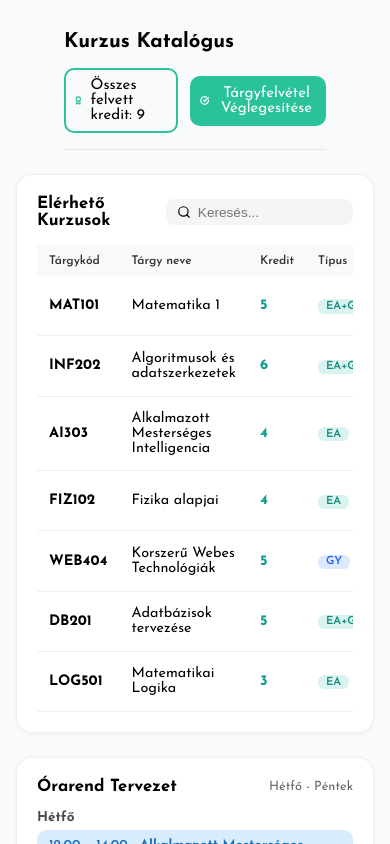
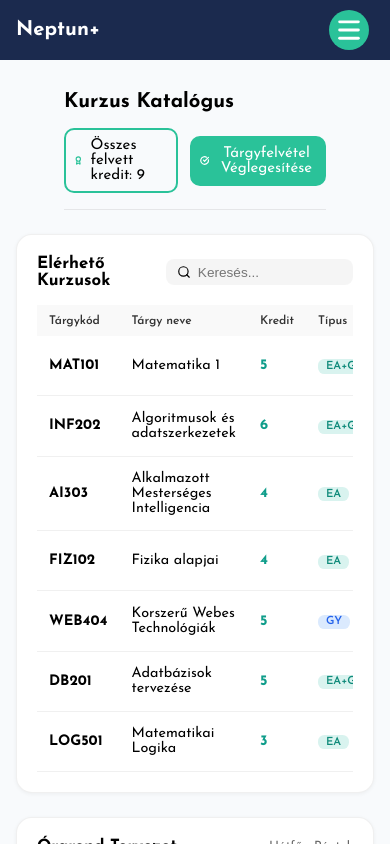
Before and after one commit to Dlevy004/neptun-plus-frontend, a React (Vite) app in the folder frontend/: page /courses in a window 390 px wide. Shown: the top 844 px of the page. Built offline with nearby package versions, Linux system fonts and the light colour scheme.

Commit message:
feat: add a topbar with hamburger menu in mobile view

```diff
--- a/frontend/src/components/layout/AppLayout.css
+++ b/frontend/src/components/layout/AppLayout.css
@@ -15,10 +15,37 @@
   margin-left: 85px;
 }
 
+.mobile-topbar {
+  display: none;
+}
+
 @media (max-width: 1024px) {
   .app-content,
   .app-content--collapsed {
     margin-left: 0;
     padding: 16px;
+    padding-top: calc(60px + 16px); /* hely a fixed mobile-topbar alatt */
+  }
+
+  .mobile-topbar {
+    display: flex;
+    align-items: center;
+    justify-content: space-between;
+
+    position: fixed;
+    top: 0;
+    left: 0;
+    right: 0;
+    height: 60px;
+    z-index: 70;
+
+    padding: 0 1rem;
+    background: var(--primary-color);
+  }
+
+  .mobile-topbar-logo {
+    font-weight: 700;
+    font-size: var(--fs-h3);
+    color: var(--text-color2);
   }
 }
--- a/frontend/src/components/layout/AppLayout.jsx
+++ b/frontend/src/components/layout/AppLayout.jsx
@@ -3,6 +3,7 @@ import { Outlet } from 'react-router-dom'
 
 import './AppLayout.css'
 import Sidebar from '../common/Sidebar'
+import HamburgerMenu from '../common/HamburgerMenu'
 
 
 function AppLayout() {
@@ -24,6 +25,14 @@ function AppLayout() {
         setIsCollapsed={setIsCollapsed}
       />
 
+      <div className="mobile-topbar">
+        <span className="mobile-topbar-logo">Neptun+</span>
+        <HamburgerMenu
+          isOpen={isMobileMenuOpen}
+          onClick={() => setIsMobileMenuOpen(true)}
+        />
+      </div>
+
       <main className={`app-content ${isCollapsed ? 'app-content--collapsed' : ''}`}>
         <Outlet />
       </main>
```
